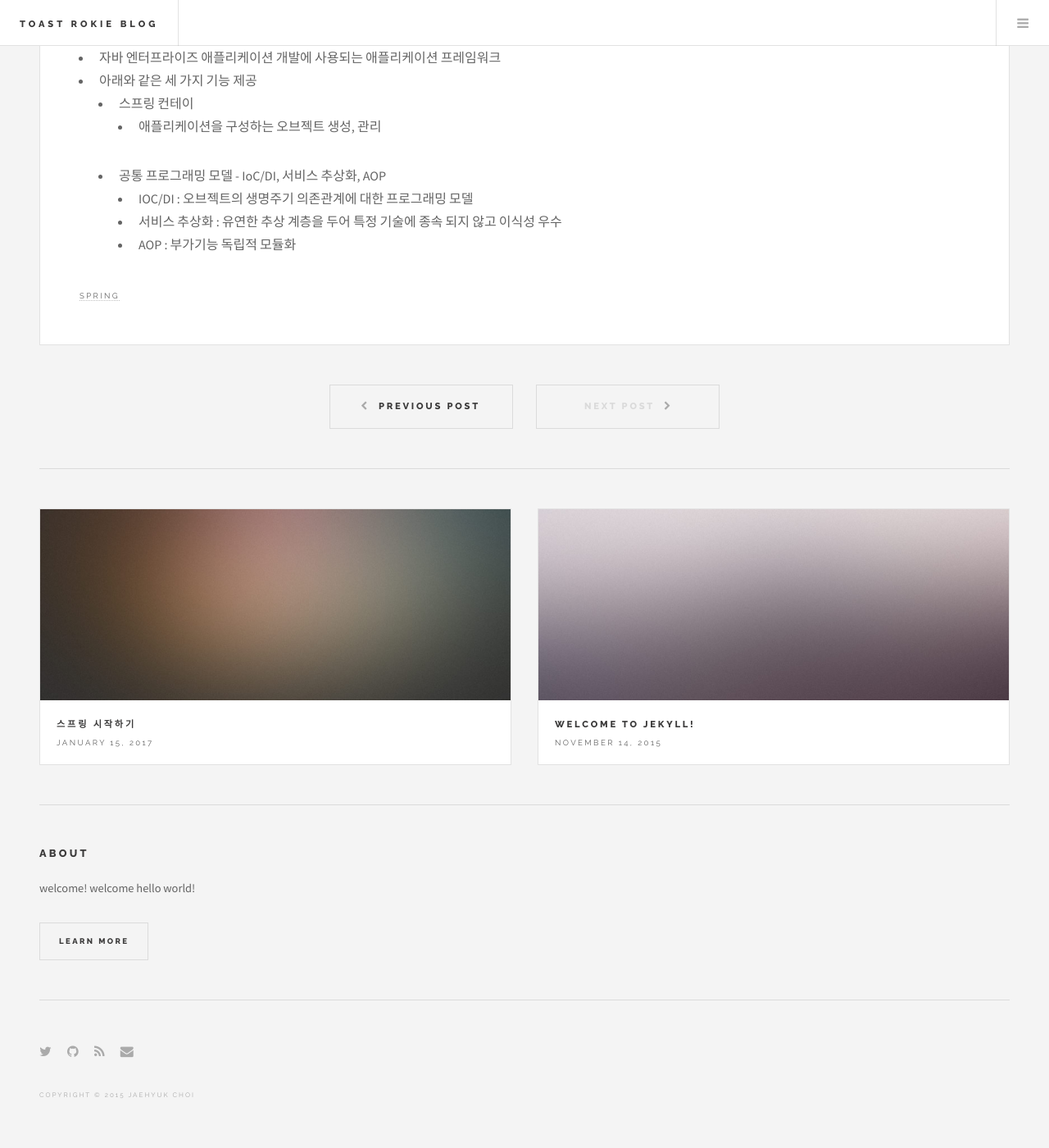
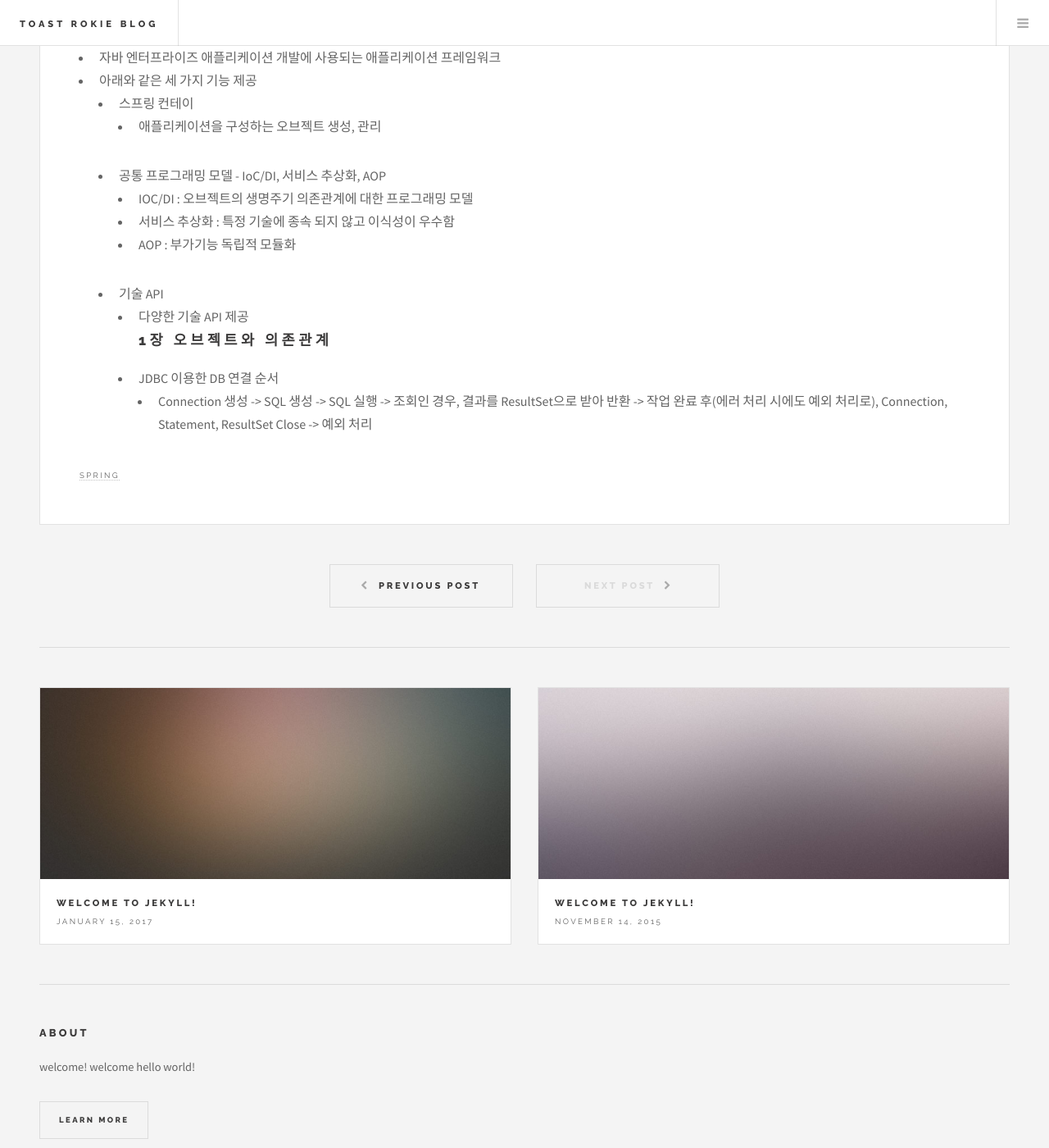
Before and after one commit to naka15/naka15.githubio.backup, a Jekyll site: the page built from _posts/2015-11-14-welcome-to-jekyll2.markdown, in a window 1280 px wide and 1400 px high, scrolled down 1073 px. Shown: the whole window at 82% size. Built offline with Jekyll 4.4.1, drawn with Linux system fonts in a browser that asks for light colours; comment, search, counter and statistics services are not loaded; some of the changed text lies outside the part shown.

Commit message:
Update 2015-11-14-welcome-to-jekyll2.markdown

```diff
--- a/_posts/2015-11-14-welcome-to-jekyll2.markdown
+++ b/_posts/2015-11-14-welcome-to-jekyll2.markdown
@@ -1,8 +1,8 @@
 ---
 layout: post
 comments: true
-title:  "스프링 시작하기"
-date:   2017-01-15 16:40:00
+title:  "Welcome to Jekyll!"
+date:   2017-01-15 16:40:00
 categories: spring
 tags: spring
 image: /images/pic03.jpg
@@ -16,5 +16,10 @@ image: /images/pic03.jpg
   	* 애플리케이션을 구성하는 오브젝트 생성, 관리
   * 공통 프로그래밍 모델 - IoC/DI, 서비스 추상화, AOP
     * IOC/DI : 오브젝트의 생명주기 의존관계에 대한 프로그래밍 모델
-    * 서비스 추상화 : 유연한 추상 계층을 두어 특정 기술에 종속 되지 않고 이식성 우수
+    * 서비스 추상화 : 특정 기술에 종속 되지 않고 이식성이 우수함
     * AOP : 부가기능 독립적 모듈화
+  * 기술 API
+  	* 다양한 기술 API 제공
+## 1장 오브젝트와 의존관계
+    - JDBC 이용한 DB 연결 순서
+        * Connection 생성 -> SQL 생성 -> SQL 실행 -> 조회인 경우, 결과를 ResultSet으로 받아 반환 -> 작업 완료 후(에러 처리 시에도 예외 처리로), Connection, Statement, ResultSet Close -> 예외 처리
```
